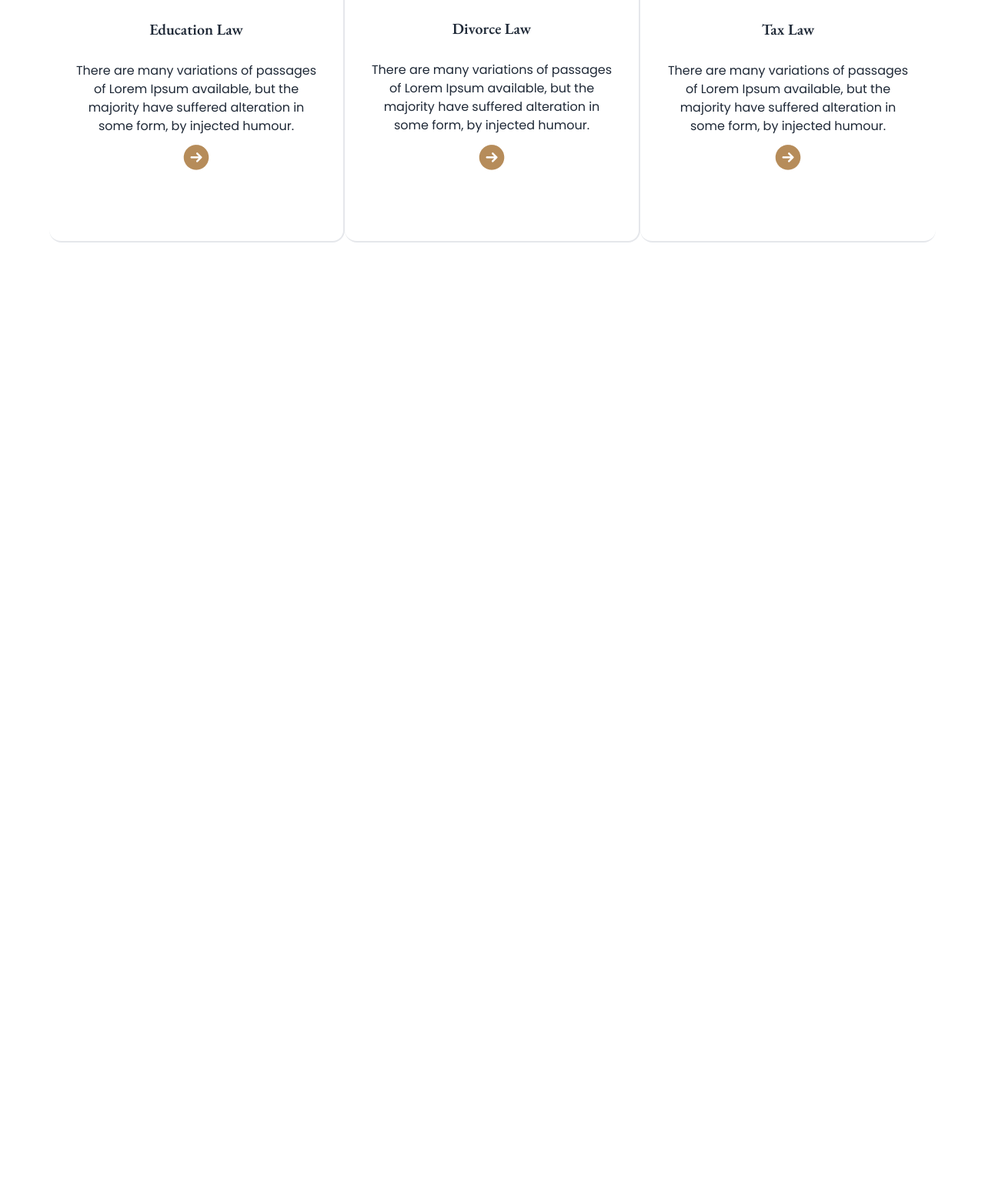
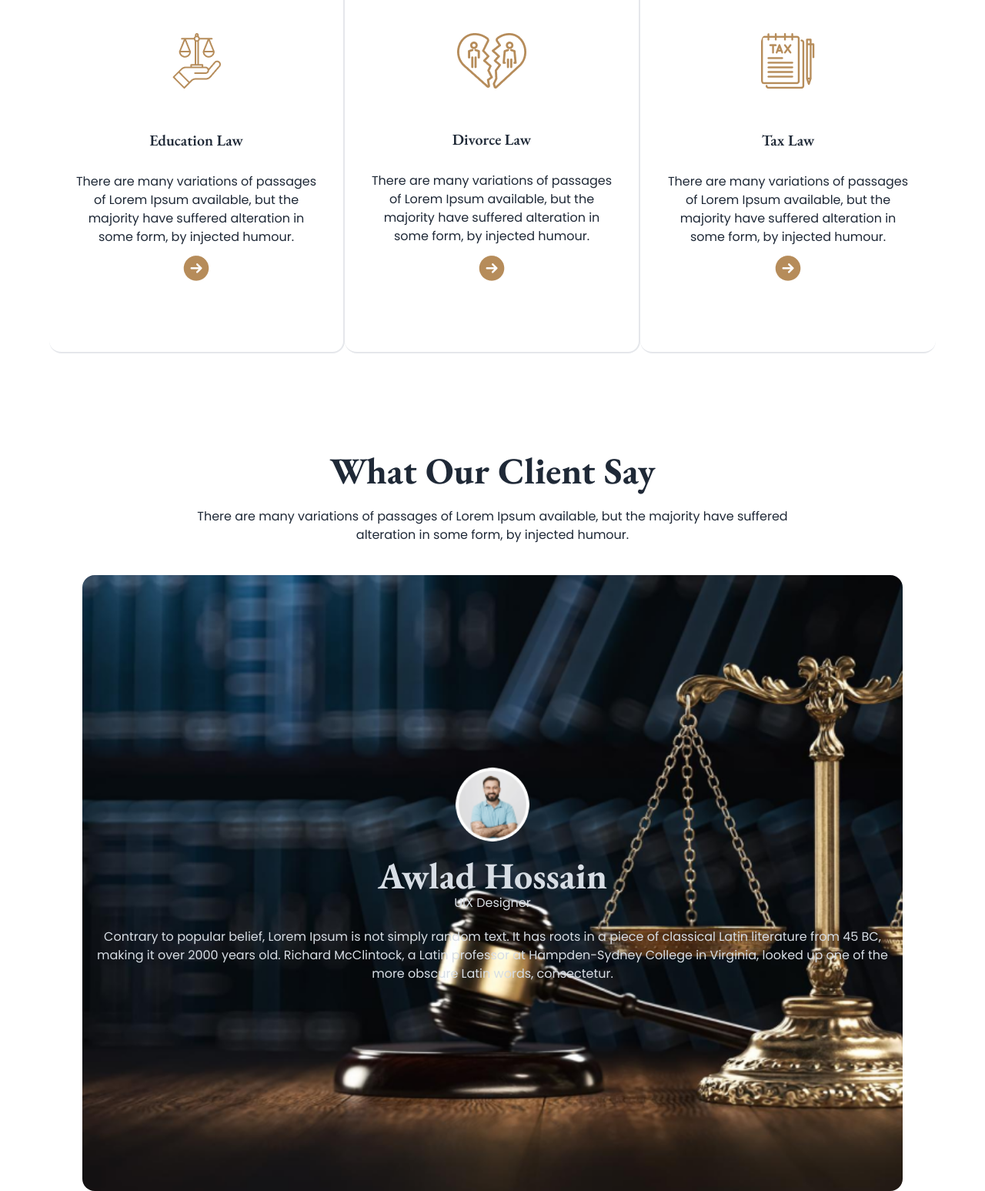
Before and after one commit to sujanchakma1/legal-solution-practice, a plain HTML site: page index.html in a window 1280 px wide. Shown: the part 1849-3396 px from the top of the page at 77% size. Before the commit the page ends 2164 px from the top, so only its background shows below. Drawn offline with nearby package versions, Linux system fonts and the light colour scheme.

Commit message:
added this section

```diff
--- a/index.html
+++ b/index.html
@@ -82,7 +82,7 @@
       <!-- card tittle -->
       <div class="hero">
         <div class="hero-content text-center">
-          <div class="max-w-screen-md mt-8">
+          <div class="max-w-screen-md mt-28">
             <h1 class="text-5xl font-bold eb-garamond-fonts">The Legal Practice Area</h1>
             <p class="py-6">
               There are many variations of passages of Lorem Ipsum available, but the majority have suffered alteration in some form, by injected humour.
@@ -91,7 +91,7 @@
         </div>
       </div>
       <!-- card section -->
-    <section class="flex justify-center">
+    <section class="flex justify-center mt-16">
       <div class="grid xl:grid-cols-3 lg:grid-cols-3 grid-cols-2">
         <!-- card 1 -->
         <div class="card bg-base-100 w-96 border-r-2 border-b-2 px-18 py-14">
@@ -191,6 +191,39 @@
         </div>
       </div>
     </section>
+    <!-- Our client section -->
+     <section>
+      <!-- Our client tittle -->
+      <div class="hero">
+        <div class="hero-content text-center">
+          <div class="max-w-screen-md mt-28">
+            <h1 class="text-5xl font-bold eb-garamond-fonts">What Our Client Say</h1>
+            <p class="py-6">
+              There are many variations of passages of Lorem Ipsum available, but the majority have suffered alteration in some form, by injected humour.
+            </p>
+          </div>
+        </div>
+      </div>
+      <!-- Client banner -->
+      <div class="hero xl::px-60 xl::py-28 poppins-fonts lg:h-screen md:h-screen md:bg-center   lg:bg-cover md:bg-cover mx-auto lg:w-10/12 md:w-8/12 sm:w-10/12 rounded-2xl"
+    style="background-image: url(./images/banner.png);">
+    <div class="text-neutral-content text-center">
+      <div class="lg:mt-0">
+        <div class="avatar ">
+          <div class="ring-primary ring-offset-base-100 border-white w-24 rounded-full mb-5">
+            <img src="./images/Ellipse 1.png" />
+          </div>
+        </div>
+        <h1 class="text-5xl font-bold eb-garamond-fonts text-center">Awlad Hossain</h1>
+        <h3 class="mb-5 text-center">UIX Designer</h3>
+        <p class="mb-5">
+          Contrary to popular belief, Lorem Ipsum is not simply random text. It has roots in a piece of classical Latin literature from 45 BC, making it over 2000 years old. Richard McClintock, a Latin professor at Hampden-Sydney College in Virginia, looked up one of the more obscure Latin words, consectetur.
+        </p>
+      </div>
+    </div>
+      </div>
+
+     </section>
   </main>
 </body>
 </html>
```
Also changed, not shown: images/Ellipse 1.png (added).
